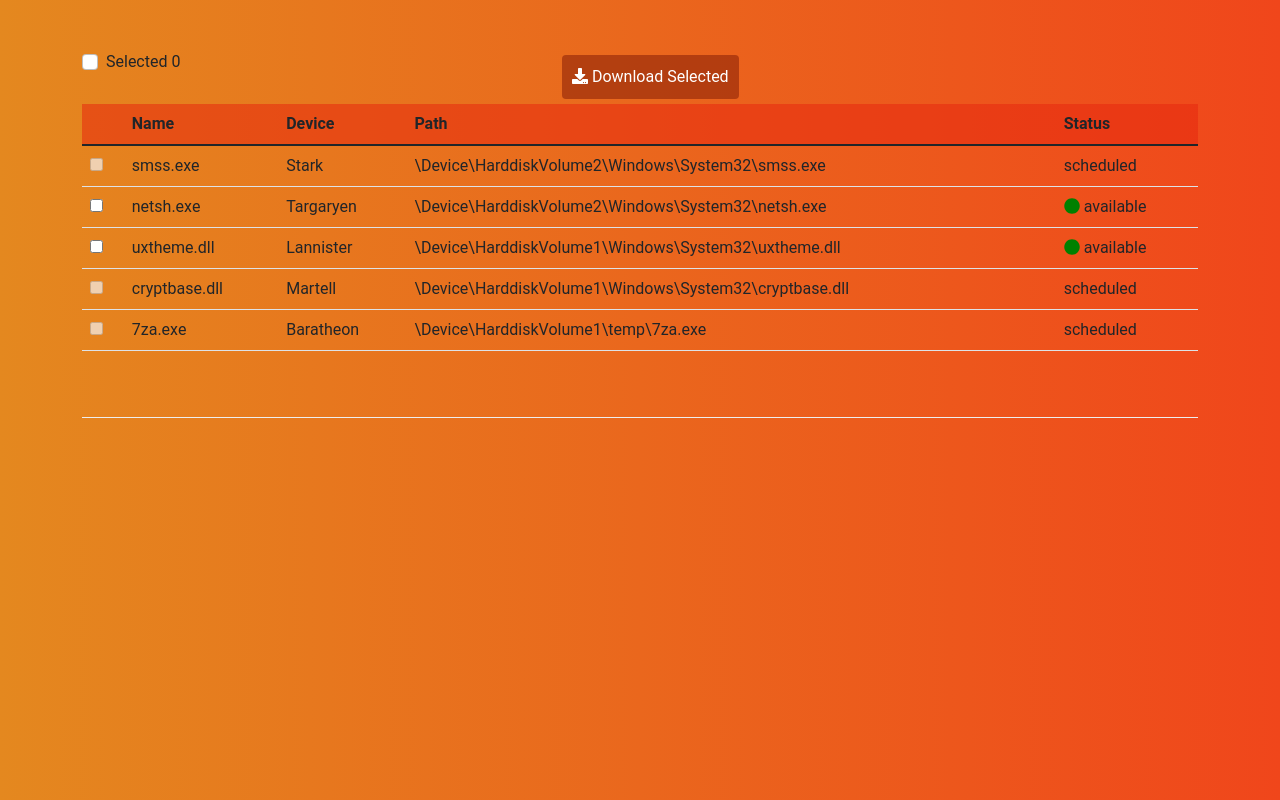
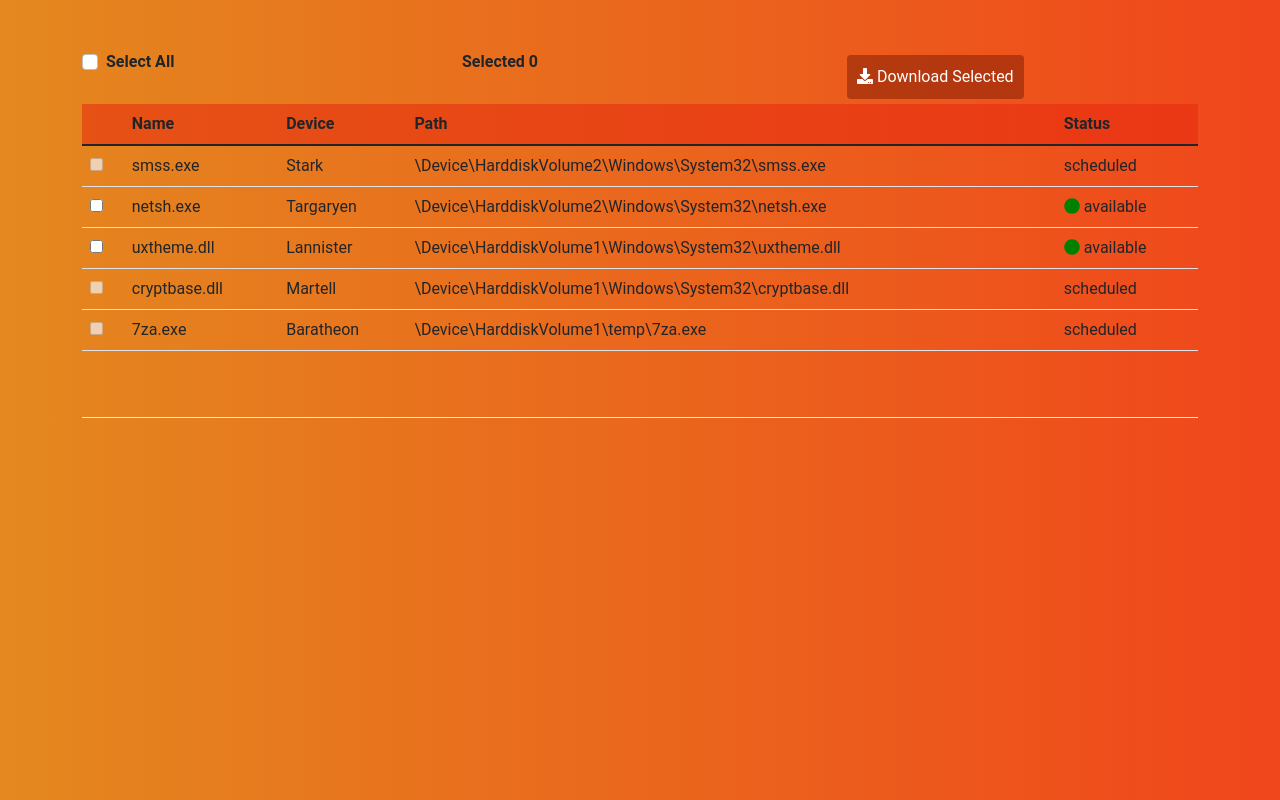
Before and after one commit to dnaej/DocDownloadProject, a React (Create React App) app: page / in a window 1280 px wide. Built offline with nearby package versions, Linux system fonts and the light colour scheme.

Commit message:
a bit more rearranging

```diff
--- a/src/App.css
+++ b/src/App.css
@@ -16,6 +16,11 @@
 body{
   background: linear-gradient(to right, #e4881f, #f0461b);
   font-family: 'Roboto', sans-serif;
+}
+
+.eventRow {
+  justify-content: space-evenly;
+  font-weight: bold;
 }
 
 /*-----------Table--------------------*/
--- a/src/components/DocComponent.js
+++ b/src/components/DocComponent.js
@@ -20,6 +20,7 @@ function Doc(props){
         this.selectBox = this.selectBox.bind(this);
     }
 
+    //Download Button stuff
     handleSubmit(){
         if (this.state.numOfChecks > 1)
         alert(this.state.numOfChecks + ' Documents Downloaded');
@@ -29,7 +30,7 @@ function Doc(props){
         alert('No Documents Selected');
       }
 
-          //selecting a checkbox
+    //selecting an individual checkbox
     selectBox(event){
         var numCount = this.state.numOfChecks;
 
@@ -37,16 +38,14 @@ function Doc(props){
             numCount++;
 
             this.setState({numOfChecks : numCount});
-
-        //numOfChecks++;
         }
         else{
             numCount--;
             this.setState({numOfChecks : numCount});
-        //numOfChecks--;
         }
     };
 
+    //Select All change event
     toggleSelectAll(){
 
         this.setState({
@@ -56,9 +55,9 @@ function Doc(props){
         this.selectAllBoxes();
     }
 
+    //part 2
     selectAllBoxes(){
         var numCount = this.state.numOfChecks;
-        alert(numCount);
 
         var thisState = this;
 
@@ -95,7 +94,6 @@ function Doc(props){
 
 
     //Getting all of the rows of the DOC array
-
     docRow(doc, key, rowCount){
 
       var status = "";
@@ -129,7 +127,7 @@ function Doc(props){
 
     render() {
       const rows = [];
-      var rowCount = 0;
+      var rowCount = 0; //passes into docRow function for unique ids
 
       this.props.docs.forEach((doc) => {
         rows.push(
@@ -141,15 +139,17 @@ function Doc(props){
 
       return (
         <div className="col-12">
-            <div className="row">
-                <div className="col-12 col-md-5">
+            <div className="row eventRow">
+                <div className="col-12 col-md-4">
                     <FormGroup check>
                         <Input type="checkbox" id="selectAll" onChange={this.toggleSelectAll} />
-
-                        <span id="totalSelected">Selected {this.state.numOfChecks}</span>
+                        <label for="selectAll">Select All</label>
                     </FormGroup>
                 </div>
-                <div className="col-12 col-md-5">
+                <div className="col-12 col-md-4">
+                    <span id="totalSelected">Selected {this.state.numOfChecks}</span>
+                </div>
+                <div className="col-12 col-md-4">
                     <Button onClick={this.handleSubmit} className="dbtn"><FontAwesomeIcon icon={faDownload}/> Download Selected</Button>
                 </div>
             </div>
@@ -175,10 +175,8 @@ function Doc(props){
       return (
         <div className="container">
                 <div className="row-content">
-                    <div className="col-12">
-                        <div className="row"><DocTable docs={this.props.docs} /></div>
-                    </div>
-            </div>
+                    <DocTable docs={this.props.docs} />
+                </div>
 
         </div>
 
@@ -186,7 +184,7 @@ function Doc(props){
     }
   }
 
-
+  //array of doc objs to be worked with
   const DOCS = [
         {name: 'smss.exe', device: 'Stark', path: '\\Device\\HarddiskVolume2\\Windows\\System32\\smss.exe', status: 'scheduled'},
         {name: 'netsh.exe', device: 'Targaryen', path: '\\Device\\HarddiskVolume2\\Windows\\System32\\netsh.exe', status: 'available'},
```
